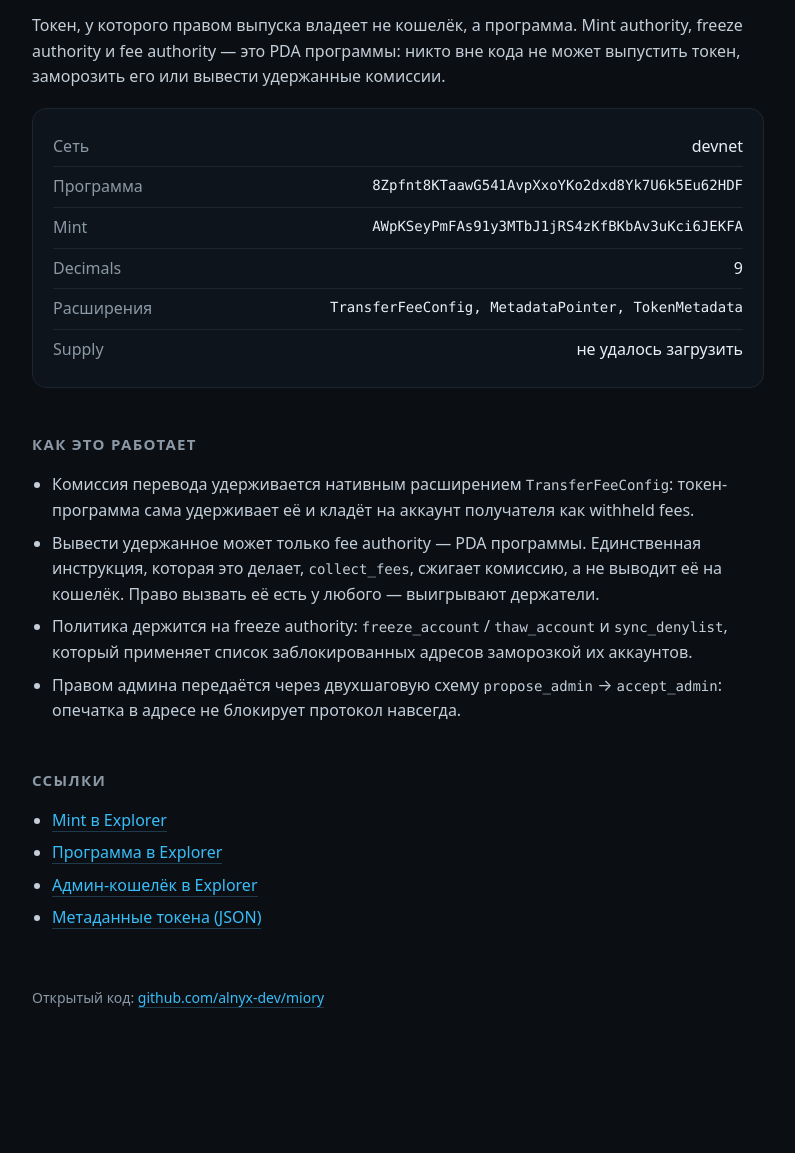
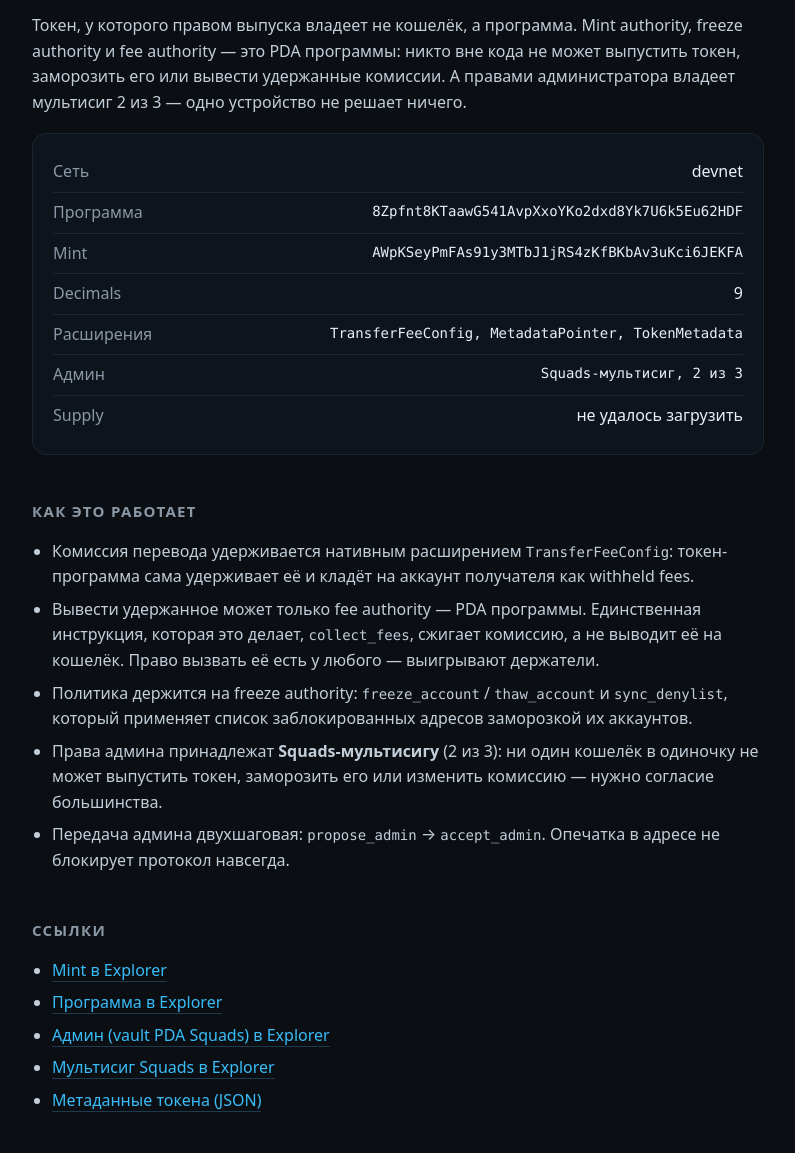
Before and after one commit to alnyx-dev/miory, a website: page site/index.html in a window 1280 px wide. Shown: the part 147-1300 px from the top of the page, without its empty margins (242-1037 px from the left). Before the commit the page ends 1252 px from the top, so only its background shows below. Drawn offline with Linux system fonts and the light colour scheme; no server answers.

Commit message:
Site: the admin is a Squads multisig, not a wallet

```diff
--- a/site/index.html
+++ b/site/index.html
@@ -62,7 +62,8 @@
       <p>
         Токен, у которого правом выпуска владеет не кошелёк, а программа. Mint authority,
         freeze authority и fee authority — это PDA программы: никто вне кода не может выпустить
-        токен, заморозить его или вывести удержанные комиссии.
+        токен, заморозить его или вывести удержанные комиссии. А правами администратора
+        владеет мультисиг 2 из 3 — одно устройство не решает ничего.
       </p>
 
       <div class="card">
@@ -71,6 +72,7 @@
         <div class="row"><span>Mint</span><span class="mono">AWpKSeyPmFAs91y3MTbJ1jRS4zKfBKbAv3uKci6JEKFA</span></div>
         <div class="row"><span>Decimals</span><span>9</span></div>
         <div class="row"><span>Расширения</span><span class="mono">TransferFeeConfig, MetadataPointer, TokenMetadata</span></div>
+        <div class="row"><span>Админ</span><span class="mono">Squads-мультисиг, 2 из 3</span></div>
         <div class="row"><span>Supply</span><span id="supply">—</span></div>
       </div>
 
@@ -79,14 +81,16 @@
         <li>Комиссия перевода удерживается нативным расширением <code>TransferFeeConfig</code>: токен-программа сама удерживает её и кладёт на аккаунт получателя как withheld fees.</li>
         <li>Вывести удержанное может только fee authority — PDA программы. Единственная инструкция, которая это делает, <code>collect_fees</code>, сжигает комиссию, а не выводит её на кошелёк. Право вызвать её есть у любого — выигрывают держатели.</li>
         <li>Политика держится на freeze authority: <code>freeze_account</code> / <code>thaw_account</code> и <code>sync_denylist</code>, который применяет список заблокированных адресов заморозкой их аккаунтов.</li>
-        <li>Правом админа передаётся через двухшаговую схему <code>propose_admin</code> → <code>accept_admin</code>: опечатка в адресе не блокирует протокол навсегда.</li>
+        <li>Права админа принадлежат <strong>Squads-мультисигу</strong> (2 из 3): ни один кошелёк в одиночку не может выпустить токен, заморозить его или изменить комиссию — нужно согласие большинства.</li>
+        <li>Передача админа двухшаговая: <code>propose_admin</code> → <code>accept_admin</code>. Опечатка в адресе не блокирует протокол навсегда.</li>
       </ul>
 
       <h2>Ссылки</h2>
       <ul>
         <li><a href="https://explorer.solana.com/address/AWpKSeyPmFAs91y3MTbJ1jRS4zKfBKbAv3uKci6JEKFA?cluster=devnet">Mint в Explorer</a></li>
         <li><a href="https://explorer.solana.com/address/8Zpfnt8KTaawG541AvpXxoYKo2dxd8Yk7U6k5Eu62HDF?cluster=devnet">Программа в Explorer</a></li>
-        <li><a href="https://explorer.solana.com/address/AEcay6mpCFZDWrd5X33fJWuNveC98JYeskKBAsc7oiPg?cluster=devnet">Админ-кошелёк в Explorer</a></li>
+        <li><a href="https://explorer.solana.com/address/6yUknbLYEV5Pg63PuTGMP8dz86i2LcqprHyCDqSdLVth?cluster=devnet">Админ (vault PDA Squads) в Explorer</a></li>
+        <li><a href="https://explorer.solana.com/address/ADjx7RciR4kc8UZ6VX4cEeZXT9pEeByMoc6knAmPPjkL?cluster=devnet">Мультисиг Squads в Explorer</a></li>
         <li><a href="./metadata.json">Метаданные токена (JSON)</a></li>
       </ul>
 
```
